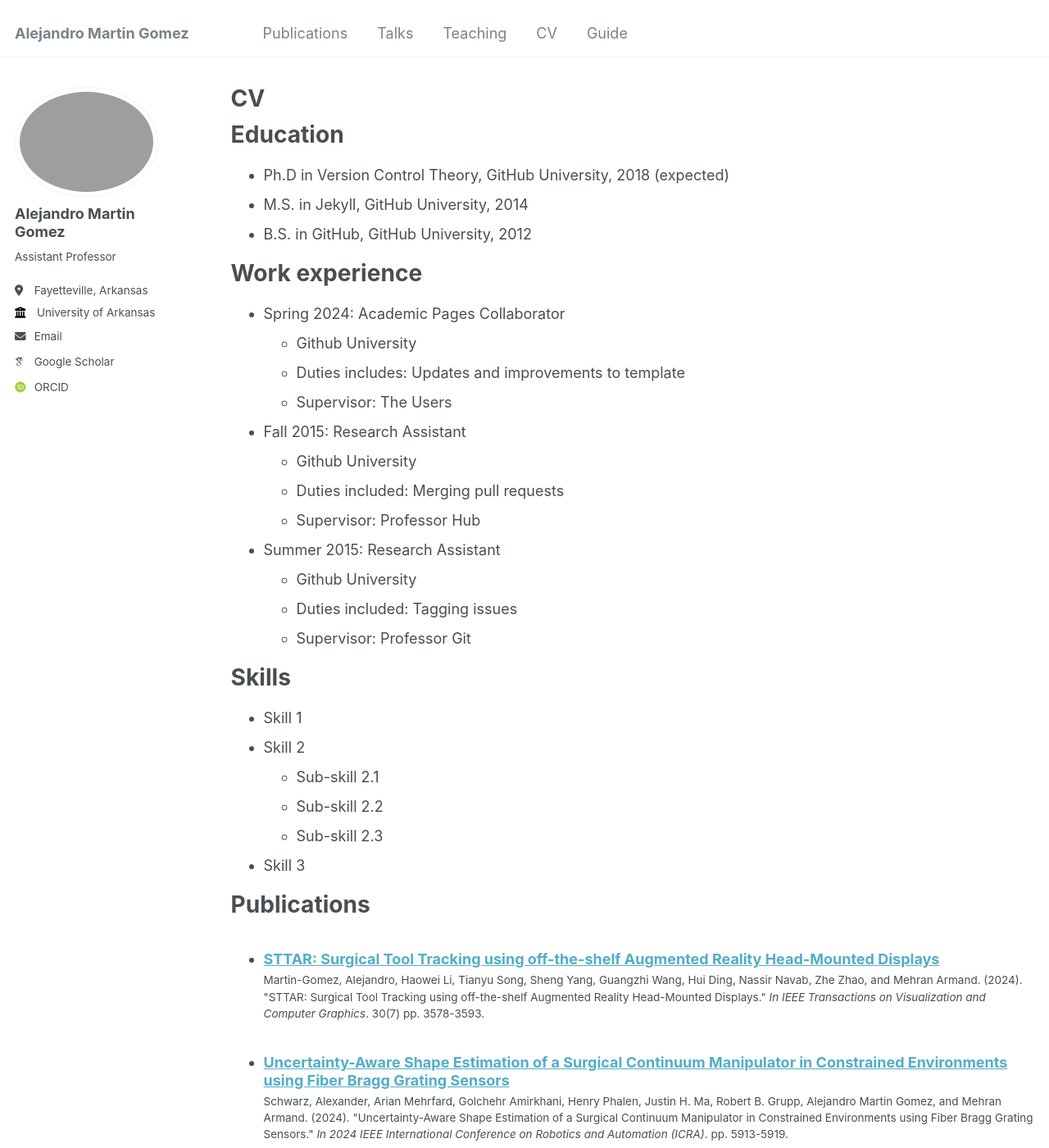
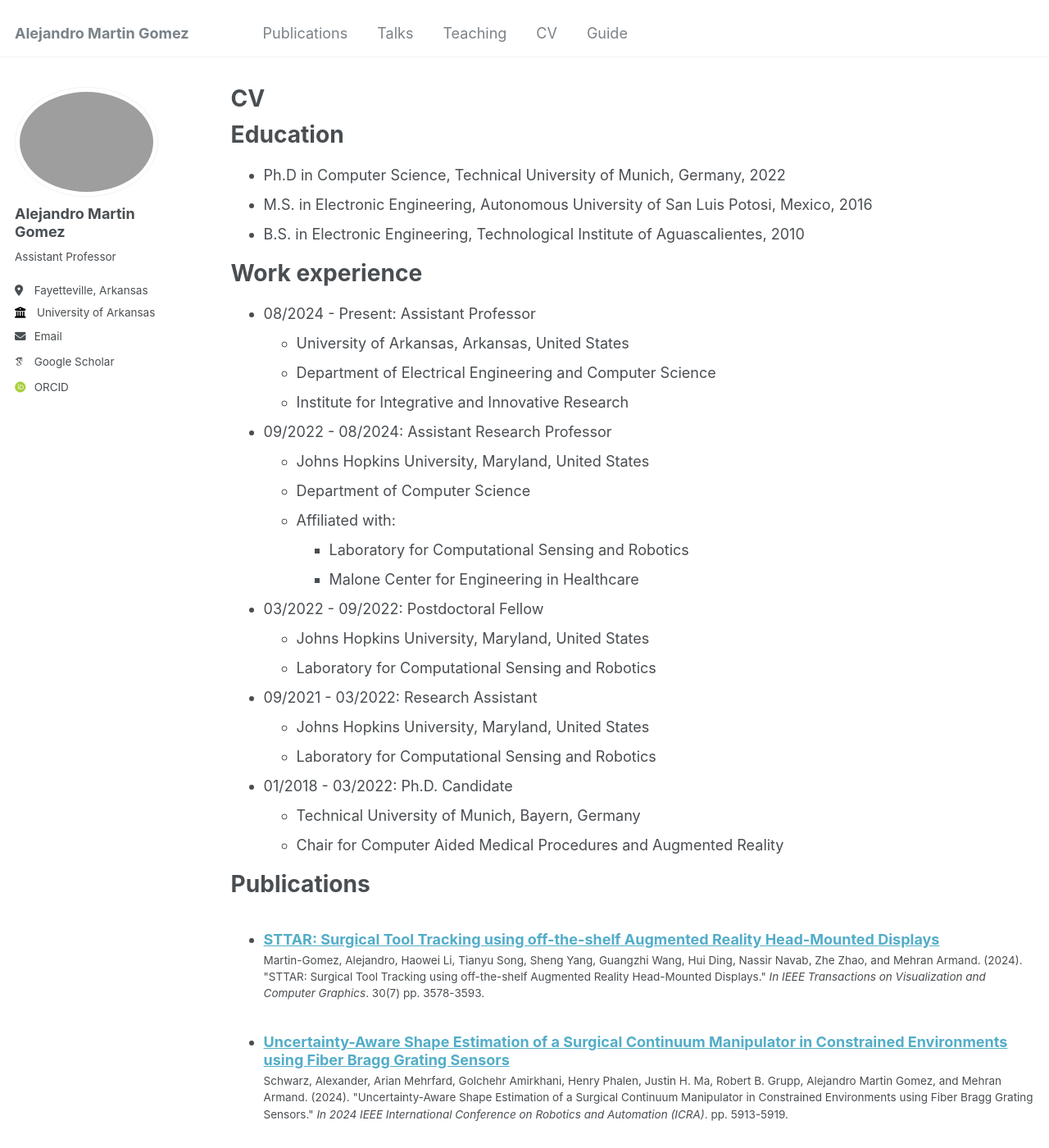
Before and after one commit to Alejandro-MG/Alejandro-MG.github.io, a Jekyll site: the page built from _pages/cv.md, in a window 1280 px wide and 1400 px high. Shown: the whole window at 82% size. Built offline with Jekyll 4.4.1, drawn with Linux system fonts in a browser that asks for light colours; some web fonts are replaced; some of the changed text lies outside the part shown.

Commit message:
Update cv.md
Updated CV

```diff
--- a/_pages/cv.md
+++ b/_pages/cv.md
@@ -11,35 +11,35 @@ redirect_from:
 
 Education
 ======
-* Ph.D in Version Control Theory, GitHub University, 2018 (expected)
-* M.S. in Jekyll, GitHub University, 2014
-* B.S. in GitHub, GitHub University, 2012
+* Ph.D in Computer Science, Technical University of Munich, Germany, 2022
+* M.S. in Electronic Engineering, Autonomous University of San Luis Potosi, Mexico, 2016
+* B.S. in Electronic Engineering, Technological Institute of Aguascalientes, 2010
 
 Work experience
 ======
-* Spring 2024: Academic Pages Collaborator
-  * Github University
-  * Duties includes: Updates and improvements to template
-  * Supervisor: The Users
+* 08/2024 - Present: Assistant Professor
+  * University of Arkansas, Arkansas, United States
+  * Department of Electrical Engineering and Computer Science
+  * Institute for Integrative and Innovative Research
 
-* Fall 2015: Research Assistant
-  * Github University
-  * Duties included: Merging pull requests
-  * Supervisor: Professor Hub
+* 09/2022 - 08/2024: Assistant Research Professor
+  * Johns Hopkins University, Maryland, United States
+  * Department of Computer Science
+  * Affiliated with:
+      * Laboratory for Computational Sensing and Robotics
+      * Malone Center for Engineering in Healthcare
 
-* Summer 2015: Research Assistant
-  * Github University
-  * Duties included: Tagging issues
-  * Supervisor: Professor Git
+* 03/2022 - 09/2022: Postdoctoral Fellow
+  * Johns Hopkins University, Maryland, United States
+  * Laboratory for Computational Sensing and Robotics
 
-Skills
-======
-* Skill 1
-* Skill 2
-  * Sub-skill 2.1
-  * Sub-skill 2.2
-  * Sub-skill 2.3
-* Skill 3
+* 09/2021 - 03/2022: Research Assistant
+  * Johns Hopkins University, Maryland, United States
+  * Laboratory for Computational Sensing and Robotics
+
+* 01/2018 - 03/2022: Ph.D. Candidate
+  * Technical University of Munich, Bayern, Germany
+  * Chair for Computer Aided Medical Procedures and Augmented Reality
 
 Publications
 ======
@@ -59,6 +59,32 @@ Teaching
     {% include archive-single-cv.html %}
   {% endfor %}</ul>
 
-Service and leadership
+Academic Honors and Awards
 ======
-* Currently signed in to 43 different slack teams
+* 2023 Malone Center Faculty Fellow. Johns Hopkins University, United States
+* 2018–2020 Scholarship Holder. Bayerische Forschungsstiftung, Germany
+* 2019 Kuka Innovation Award (Finalist). Team RobUST, Technical University of Munich, Germany
+* 2014–2016 Scholarship Holder. National Council of Science and Technology, Mexico
+* 2010 Academic Excellence Award. National Association of Schools and Faculties of Engineering, Mexico
+
+Scientific Activities
+======
+* 2024 Workshops Co-Chair, IEEE International Symposium on Mixed and Augmented Reality
+* 2023 Student Volunteers Co-Chair, IEEE International Symposium on Mixed and Augmented Reality
+* 2021 Student Volunteers Co-Chair, IEEE International Symposium on Mixed and Augmented Reality
+* 2018 Student Volunteers Chair, IEEE International Symposium on Mixed and Augmented Reality
+* 2016 Workshop & Tutorials Co-Chair, IEEE International Symposium on Mixed and Augmented Reality
+
+Scientific Service and Reviews
+======
+* IEEE International Symposium on Mixed and Augmented Reality (ISMAR)
+* IEEE Conference on Virtual Reality and 3D User Interfaces (VR)
+* IEEE Robotics and Automation Letters (RA-L)
+* ACM Special Interest Group on Computer Graphics and Interactive Techniques (SIGGRAPH) Asia
+* ACM Symposium on Virtual Reality Software and Technology (VRST)
+* Frontiers in Virtual Reality - Review Editor, Augmented Reality
+
+Research Exchanges
+======
+* 2020–2021 Visiting Student, Laboratory for Computer Aided Medical Procedures, Johns Hopkins University.
+* 2019 Visiting Student, Bavaria California Technology Center, Stanford University.
```
